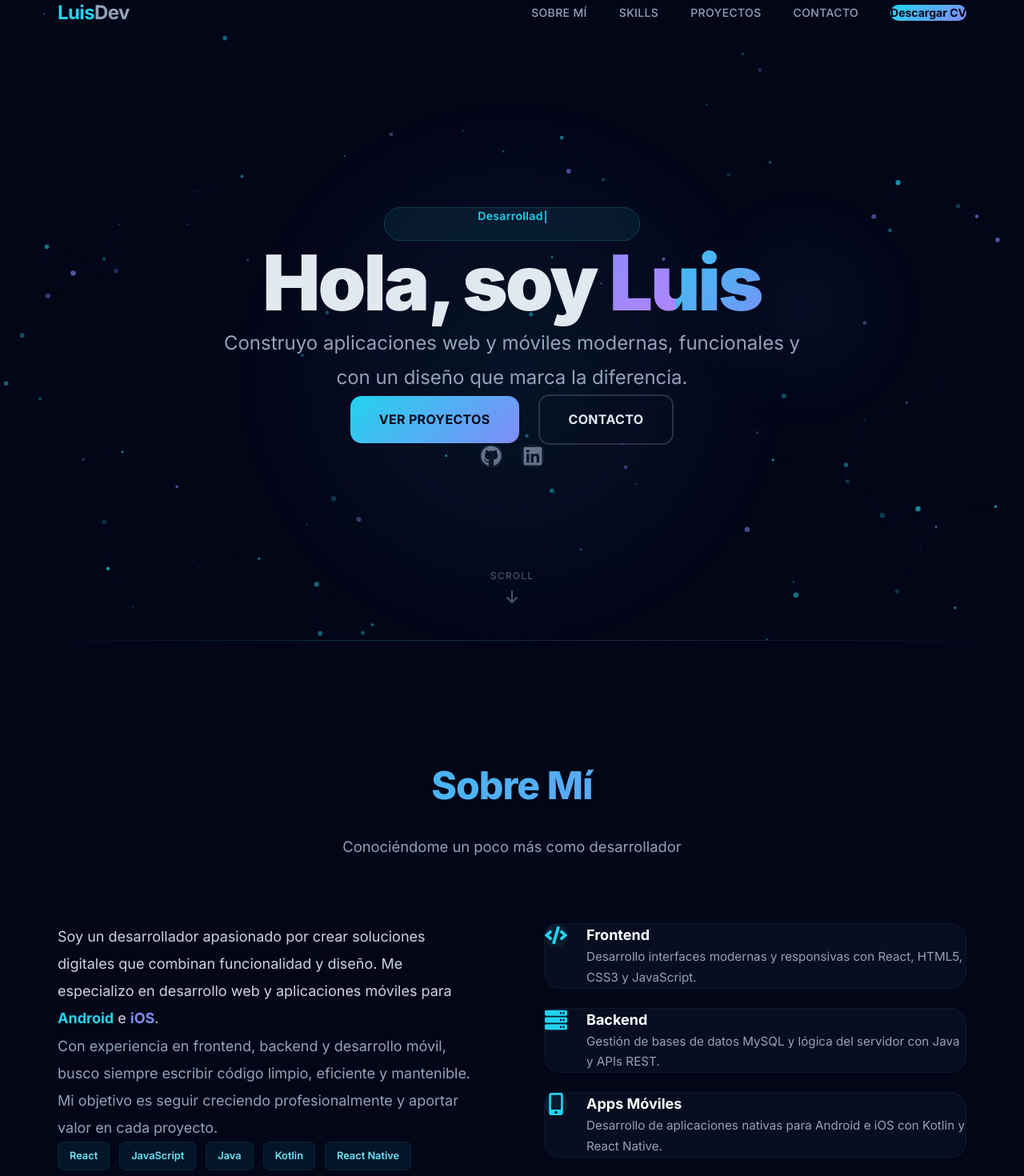
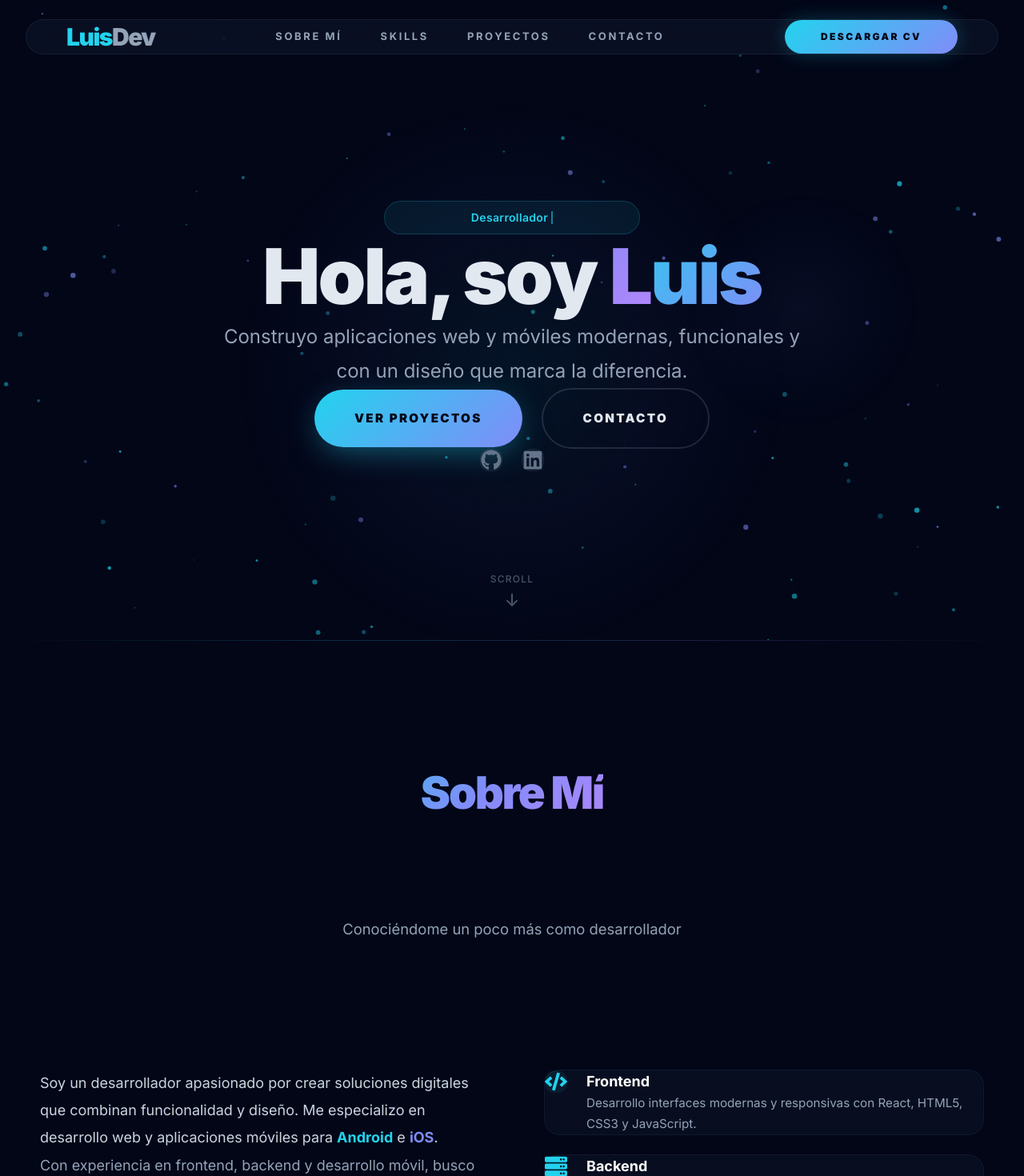
Before and after one commit to Luisparrach22/Portafolio, a React (Vite) app: page / in a window 1280 px wide. Shown: the top 1470 px of the page at 80% size. Built offline with nearby package versions, Linux system fonts and the light colour scheme.

Commit message:
Ajustes visuales

```diff
--- a/src/App.css
+++ b/src/App.css
@@ -19,7 +19,7 @@ body {
   overflow-x: hidden;
   -webkit-font-smoothing: antialiased;
   -moz-osx-font-smoothing: grayscale;
-  line-height: 1.7;
+  line-height: 1.8;
   font-size: 16px;
 }
 
@@ -49,28 +49,37 @@ body {
 
 /* ===== SECTION CONTAINER ===== */
 .section-container {
-  max-width: 1200px;
+  max-width: 1300px;
   margin: 0 auto;
-  padding: 0 32px;
+  padding: 0 50px;
+}
+
+section .section-container {
+  display: flex;
+  flex-direction: column;
+  align-items: center;
+  gap: 80px;
 }
 
 @media (max-width: 640px) {
   .section-container {
-    padding: 0 20px;
+    padding: 0 24px;
   }
 }
 
 /* ===== SECTION TITLE ===== */
 .section-title {
-  font-size: 3rem;
-  font-weight: 800;
+  font-size: 3.5rem;
+  font-weight: 900;
   text-align: center;
-  margin-bottom: 1.25rem;
-  background: linear-gradient(135deg, #22d3ee, #818cf8);
+  margin-bottom: 1.5rem;
+  background: linear-gradient(135deg, #22d3ee, #818cf8, #c084fc);
+  background-size: 200% auto;
+  animation: shimmer 4s linear infinite;
   -webkit-background-clip: text;
   -webkit-text-fill-color: transparent;
   background-clip: text;
-  letter-spacing: -0.02em;
+  letter-spacing: -0.04em;
 }
 
 @media (max-width: 640px) {
@@ -92,58 +101,56 @@ body {
 
 /* ===== BUTTONS ===== */
 .btn-primary {
-  display: inline-block;
-  padding: 16px 36px;
-  border-radius: 14px;
-  font-weight: 700;
-  font-size: 1rem;
-  letter-spacing: 0.02em;
+  display: inline-flex;
+  align-items: center;
+  justify-content: center;
+  padding: 22px 50px;
+  border-radius: 99px;
+  font-weight: 900;
+  font-size: 0.95rem;
+  letter-spacing: 0.15em;
   text-transform: uppercase;
   background: linear-gradient(135deg, #22d3ee, #818cf8);
   color: #020617;
   text-decoration: none;
   border: none;
   cursor: pointer;
-  transition: transform 0.25s ease, box-shadow 0.25s ease;
-  position: relative;
-  overflow: hidden;
+  transition: all 0.4s cubic-bezier(0.175, 0.885, 0.32, 1.275);
+  box-shadow: 0 10px 40px -10px rgba(34, 211, 238, 0.5);
+  white-space: nowrap;
 }
 
 .btn-primary:hover {
-  transform: translateY(-3px);
-  box-shadow: 0 12px 40px rgba(34, 211, 238, 0.35),
-              0 4px 15px rgba(129, 140, 248, 0.2);
-}
-
-.btn-primary:active {
-  transform: translateY(-1px);
+  transform: translateY(-5px) scale(1.03);
+  box-shadow: 0 20px 50px -10px rgba(34, 211, 238, 0.7);
 }
 
 .btn-secondary {
-  display: inline-block;
-  padding: 16px 36px;
-  border-radius: 14px;
-  font-weight: 700;
-  font-size: 1rem;
-  letter-spacing: 0.02em;
+  display: inline-flex;
+  align-items: center;
+  justify-content: center;
+  padding: 22px 50px;
+  border-radius: 99px;
+  font-weight: 900;
+  font-size: 0.95rem;
+  letter-spacing: 0.15em;
   text-transform: uppercase;
   background: transparent;
+  backdrop-filter: blur(8px);
   color: #e2e8f0;
   text-decoration: none;
-  border: 2px solid rgba(148, 163, 184, 0.25);
+  border: 2px solid rgba(148, 163, 184, 0.2);
   cursor: pointer;
-  transition: border-color 0.25s ease, color 0.25s ease, transform 0.25s ease, box-shadow 0.25s ease;
+  transition: all 0.4s cubic-bezier(0.175, 0.885, 0.32, 1.275);
+  white-space: nowrap;
 }
 
 .btn-secondary:hover {
   border-color: #22d3ee;
+  background: rgba(34, 211, 238, 0.05);
   color: #22d3ee;
-  transform: translateY(-3px);
-  box-shadow: 0 8px 30px rgba(34, 211, 238, 0.12);
-}
-
-.btn-secondary:active {
-  transform: translateY(-1px);
+  transform: translateY(-5px) scale(1.03);
+  box-shadow: 0 20px 40px -15px rgba(34, 211, 238, 0.2);
 }
 
 /* ===== GLASS EFFECT ===== */
--- a/src/components/Contact.jsx
+++ b/src/components/Contact.jsx
@@ -80,7 +80,7 @@ export default function Contact() {
         </motion.p>
 
         <motion.div
-          className="grid sm:grid-cols-2 gap-6 max-w-3xl mx-auto"
+          className="grid sm:grid-cols-2 gap-6 w-full max-w-3xl mx-auto"
           initial="hidden"
           whileInView="visible"
           viewport={{ once: true }}
--- a/src/components/Hero.jsx
+++ b/src/components/Hero.jsx
@@ -79,25 +79,27 @@ export default function Hero() {
         className="mb-8"
       >
         <span
-          className="inline-block px-6 py-2.5 rounded-full text-sm font-semibold tracking-wide"
+          className="inline-flex items-center justify-center px-6 py-2.5 rounded-full text-sm font-semibold tracking-wide"
           style={{
             background: "rgba(34,211,238,0.08)",
             color: "#22d3ee",
             border: "1px solid rgba(34,211,238,0.2)",
             minWidth: "320px",
-            minHeight: "42px"
+            minHeight: "42px",
+            textAlign: "center"
           }}
         >
-          {text}
+          <span>{text}</span>
           <span
             style={{
               display: "inline-block",
               width: "2px",
               height: "16px",
               background: "#22d3ee",
-              marginLeft: "2px",
+              marginLeft: "4px",
               verticalAlign: "middle",
-              animation: "pulse-glow 1s infinite"
+              animation: "pulse-glow 1s infinite",
+              flexShrink: 0
             }}
           />
         </span>
--- a/src/components/Navbar.jsx
+++ b/src/components/Navbar.jsx
@@ -23,17 +23,17 @@ export default function Navbar() {
       initial={{ y: -100 }}
       animate={{ y: 0 }}
       transition={{ duration: 0.6, ease: "easeOut" }}
-      className={`fixed top-0 left-0 w-full z-50 transition-all duration-500 ${
+      className={`fixed left-1/2 -translate-x-1/2 z-50 transition-all duration-500 ${
         scrolled
-          ? "glass py-4 shadow-lg shadow-black/30"
-          : "bg-transparent py-6"
+          ? "top-0 w-full glass py-5 shadow-lg shadow-black/30 border-b border-white/10"
+          : "top-6 w-[95%] max-w-[1400px] glass py-7 rounded-3xl border border-white/5"
       }`}
     >
-      <div className="section-container flex justify-between items-center">
+      <div className="section-container flex justify-between items-center w-full max-w-[1400px] px-12 md:px-20 mx-auto">
         <motion.a
           href="#"
           whileHover={{ scale: 1.05 }}
-          className="text-2xl font-bold tracking-tight"
+          className="text-3xl font-black tracking-tighter"
           style={{ textDecoration: "none" }}
         >
           <span style={{ color: "#22d3ee" }}>Luis</span>
@@ -41,40 +41,44 @@ export default function Navbar() {
         </motion.a>
 
         {/* Desktop Nav */}
-        <div className="hidden md:flex items-center gap-10">
+        <div className="hidden md:flex items-center gap-12 px-2">
           {navLinks.map((link, i) => (
             <motion.a
               key={link.href}
               href={link.href}
               initial={{ opacity: 0, y: -15 }}
               animate={{ opacity: 1, y: 0 }}
-              transition={{ delay: 0.3 + i * 0.1 }}
-              whileHover={{ y: -2, color: "#22d3ee" }}
-              className="text-sm font-medium tracking-wide uppercase"
-              style={{ color: "#94a3b8", textDecoration: "none", transition: "color 0.2s" }}
+              transition={{ delay: 0.1 + i * 0.1 }}
+              whileHover={{ scale: 1.1, color: "#22d3ee" }}
+              className="text-[13px] font-bold tracking-[0.2em] uppercase transition-all"
+              style={{ color: "#94a3b8", textDecoration: "none" }}
             >
               {link.label}
             </motion.a>
           ))}
+        </div>
 
         <motion.a
           href="/cv.pdf"
           download
-            initial={{ opacity: 0, y: -15 }}
-            animate={{ opacity: 1, y: 0 }}
-            transition={{ delay: 0.7 }}
-            whileHover={{ scale: 1.06, y: -2 }}
+          initial={{ opacity: 0, x: 20 }}
+          animate={{ opacity: 1, x: 0 }}
+          whileHover={{ scale: 1.06 }}
           whileTap={{ scale: 0.95 }}
-            className="px-6 py-2.5 rounded-xl text-sm font-bold"
+          className="hidden md:inline-flex items-center justify-center rounded-full font-black uppercase transition-all shadow-[0_0_25px_rgba(34,211,238,0.25)] hover:shadow-[0_0_40px_rgba(34,211,238,0.45)] whitespace-nowrap"
           style={{
             background: "linear-gradient(135deg, #22d3ee, #818cf8)",
             color: "#020617",
-              textDecoration: "none"
+            textDecoration: "none",
+            fontSize: "12px",
+            letterSpacing: "0.2em",
+            padding: "15px 45px",
+            minWidth: "210px",
+            lineHeight: "1"
           }}
         >
           Descargar CV
         </motion.a>
-        </div>
 
         {/* Mobile Toggle */}
         <button
@@ -110,7 +114,7 @@ export default function Navbar() {
             transition={{ duration: 0.3 }}
             className="md:hidden glass border-t border-white/5"
           >
-            <div className="section-container py-8 flex flex-col gap-5">
+            <div className="section-container py-12 flex flex-col gap-8 items-center">
               {navLinks.map((link, i) => (
                 <motion.a
                   key={link.href}
@@ -119,7 +123,7 @@ export default function Navbar() {
                   initial={{ opacity: 0, x: -20 }}
                   animate={{ opacity: 1, x: 0 }}
                   transition={{ delay: i * 0.08 }}
-                  className="text-slate-400 hover:text-cyan-400 transition-colors py-2 text-base font-medium uppercase tracking-wide"
+                  className="text-slate-400 hover:text-cyan-400 transition-colors py-2 text-xl font-bold uppercase tracking-widest"
                   style={{ textDecoration: "none" }}
                 >
                   {link.label}
@@ -131,7 +135,7 @@ export default function Navbar() {
                 initial={{ opacity: 0, x: -20 }}
                 animate={{ opacity: 1, x: 0 }}
                 transition={{ delay: 0.35 }}
-                className="btn-primary text-center mt-2"
+                className="btn-primary w-full max-w-sm text-center mt-4"
               >
                 Descargar CV
               </motion.a>
--- a/src/components/Skills.jsx
+++ b/src/components/Skills.jsx
@@ -52,7 +52,7 @@ export default function Skills() {
         </motion.p>
 
         <motion.div
-          className="grid grid-cols-2 sm:grid-cols-3 md:grid-cols-4 gap-7 max-w-5xl mx-auto"
+          className="grid grid-cols-2 sm:grid-cols-3 md:grid-cols-4 gap-7 w-full max-w-5xl mx-auto"
           initial="hidden"
           whileInView="visible"
           viewport={{ once: true }}
```
Lines whose indentation alone changed are shown as unchanged.
